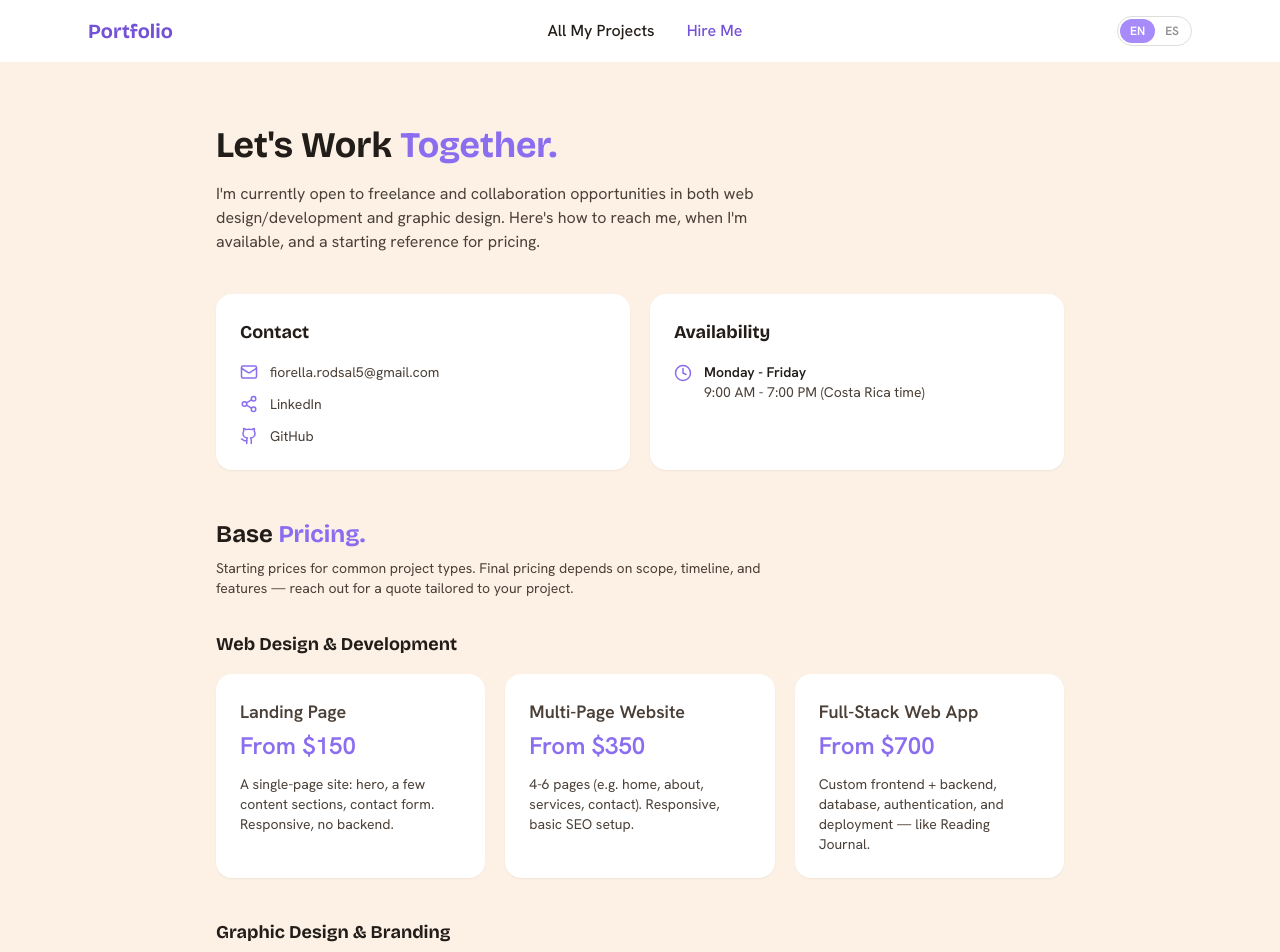
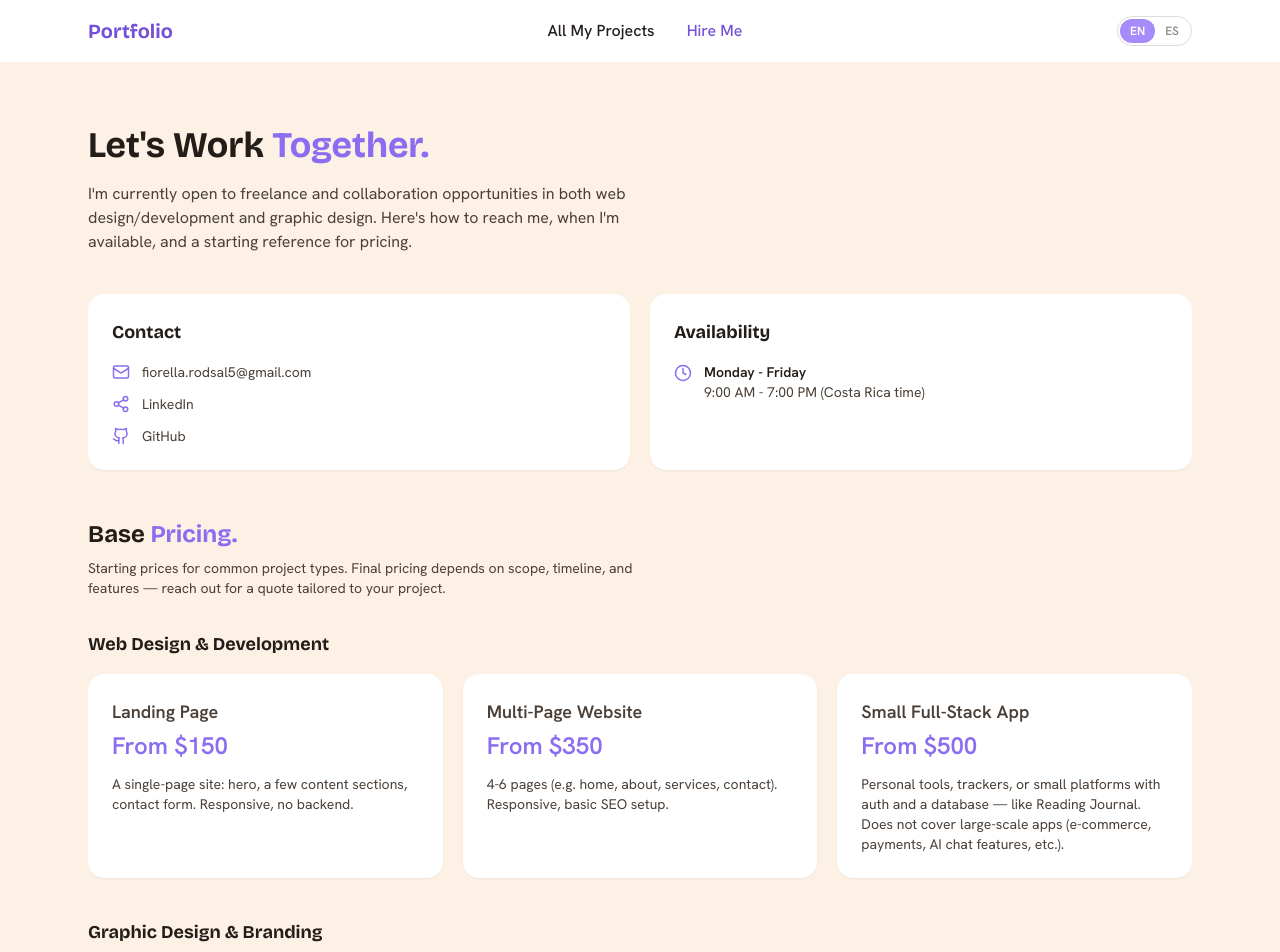
Before and after one commit to Fiore-RS/Portfolio, a React (Vite) app: page /Portfolio/hire in a window 1280 px wide. Shown: the top 952 px of the page. Built offline with nearby package versions, Linux system fonts and the light colour scheme.

Commit message:
feat: update Full-Stack Web App package details and adjust section width for better layout

```diff
--- a/src/pages/Hire.tsx
+++ b/src/pages/Hire.tsx
@@ -26,11 +26,11 @@ const webPackages: Package[] = [
     },
   },
   {
-    name: { en: 'Full-Stack Web App', es: 'App Web Full-Stack' },
-    price: '$700',
+    name: { en: 'Small Full-Stack App', es: 'App Full-Stack (Escala Pequeña)' },
+    price: '$500',
     description: {
-      en: 'Custom frontend + backend, database, authentication, and deployment — like Reading Journal.',
-      es: 'Frontend + backend a medida, base de datos, autenticación y despliegue — como Reading Journal.',
+      en: 'Personal tools, trackers, or small platforms with auth and a database — like Reading Journal. Does not cover large-scale apps (e-commerce, payments, AI chat features, etc.).',
+      es: 'Herramientas personales, rastreadores o plataformas pequeñas con autenticación y base de datos — como Reading Journal. No incluye aplicaciones a gran escala (compras en línea, pagos, chats de asistente con IA, etc.).',
     },
   },
 ]
@@ -104,7 +104,7 @@ export default function Hire() {
   const { t } = useTranslations()
 
   return (
-    <section className="mx-auto max-w-4xl px-6 py-16">
+    <section className="mx-auto max-w-6xl px-6 py-16">
       <h1 className="text-4xl font-bold">
         {t(ui.hire.heading)} <span className="text-accent-500">{t(ui.hire.headingHighlight)}</span>
       </h1>
```
